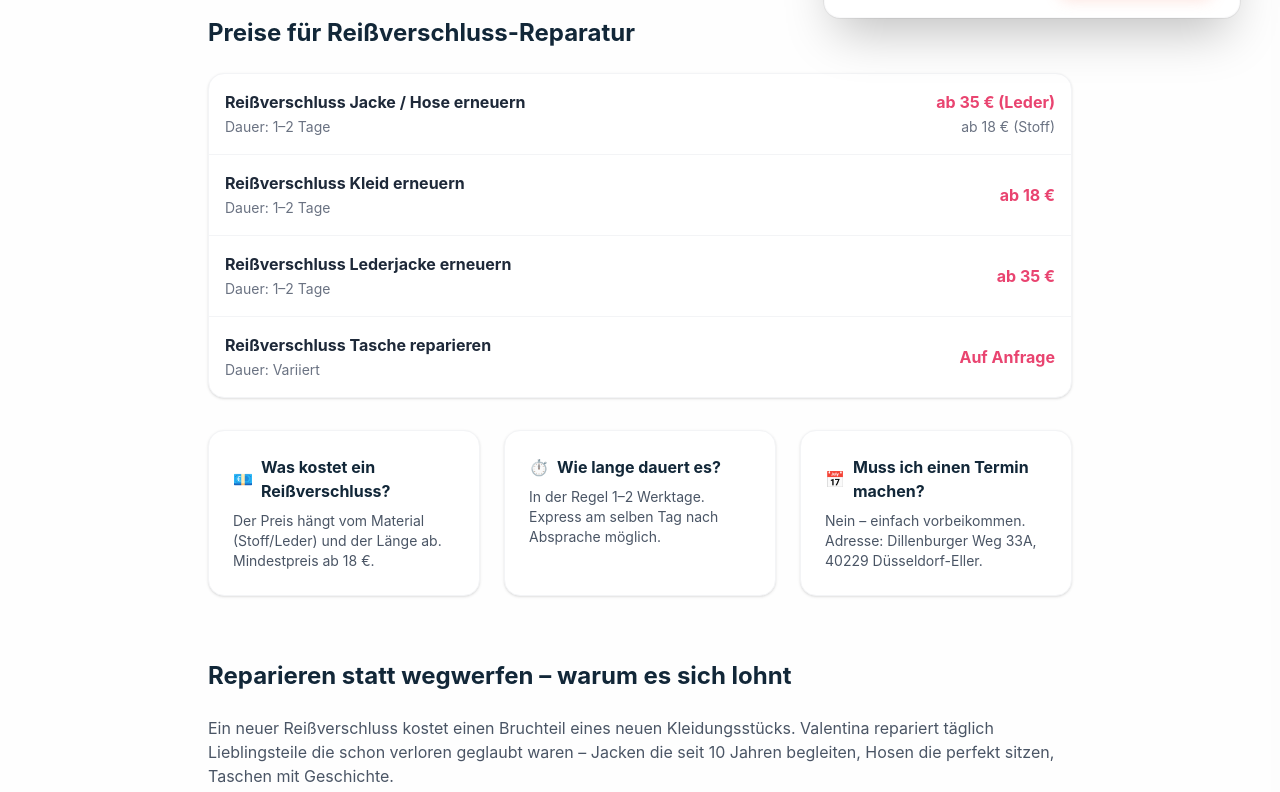
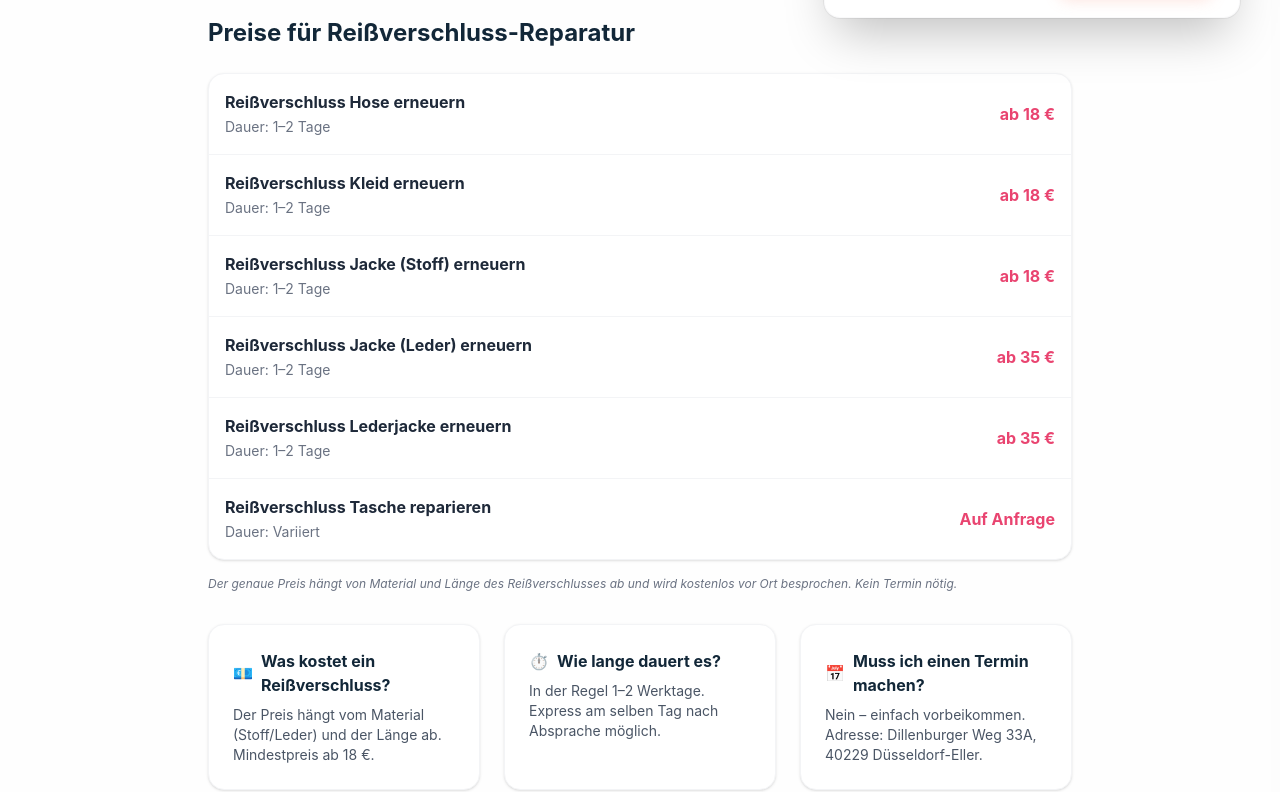
Before and after one commit to BrotherOO/valentina-eller-website, an Astro site: page /reissverschluss-reparieren-duesseldorf in a window 1280 px wide. Shown: the part 742-1534 px from the top of the page. Built offline with nearby package versions, Linux system fonts and the light colour scheme; Astro itself is replaced by a stand-in of ours; a web font is replaced by a local one.

Commit message:
fix: separate zipper replacement prices and update disclaimer

```diff
--- a/src/components/PriceList.vue
+++ b/src/components/PriceList.vue
@@ -68,6 +68,8 @@ const prices = [
   { name: 'Hose weiter machen (Bund + Beine)', price: '18,00 €', duration: '1–2 Tage' },
   { name: 'Kleid / Abendmode enger nähen', price: 'ab 14,00 €', duration: 'Nach Aufwand' },
   { name: 'Kleid – Reißverschluss erneuern', price: '18,00 €', duration: '1–2 Tage' },
+  { name: 'Reißverschluss erneuern (Stoff)', price: 'ab 18,00 €', duration: '1–2 Tage' },
+  { name: 'Reißverschluss erneuern (Leder)', price: 'ab 35,00 €', duration: '1–2 Tage' },
   { name: 'Sakko enger nähen + kürzen', price: 'ab 18,00 €', duration: '2 Tage' },
   { name: 'Sakko – neues Futter', price: 'ab 22,00 €', duration: '2 Tage' },
   { name: 'Mantel kürzen', price: 'ab 25,00 €', duration: '2 Tage' },
--- a/src/pages/reissverschluss-reparieren-duesseldorf.astro
+++ b/src/pages/reissverschluss-reparieren-duesseldorf.astro
@@ -67,10 +67,10 @@ import Footer from "../components/Footer.astro";
                         <tbody class="divide-y divide-gray-100">
                             <tr class="hover:bg-gray-50 transition-colors">
                                 <td class="p-4 text-gray-800">
-                                    <span class="font-bold block">Reißverschluss Jacke / Hose erneuern</span>
+                                    <span class="font-bold block">Reißverschluss Hose erneuern</span>
                                     <span class="text-sm text-gray-500">Dauer: 1–2 Tage</span>
                                 </td>
-                                <td class="p-4 font-bold text-[#e94470] text-right">ab 35 € (Leder)<br><span class="text-sm font-normal text-gray-500">ab 18 € (Stoff)</span></td>
+                                <td class="p-4 font-bold text-[#e94470] text-right whitespace-nowrap">ab 18 €</td>
                             </tr>
                             <tr class="hover:bg-gray-50 transition-colors">
                                 <td class="p-4 text-gray-800">
@@ -78,6 +78,20 @@ import Footer from "../components/Footer.astro";
                                     <span class="text-sm text-gray-500">Dauer: 1–2 Tage</span>
                                 </td>
                                 <td class="p-4 font-bold text-[#e94470] text-right whitespace-nowrap">ab 18 €</td>
+                            </tr>
+                            <tr class="hover:bg-gray-50 transition-colors">
+                                <td class="p-4 text-gray-800">
+                                    <span class="font-bold block">Reißverschluss Jacke (Stoff) erneuern</span>
+                                    <span class="text-sm text-gray-500">Dauer: 1–2 Tage</span>
+                                </td>
+                                <td class="p-4 font-bold text-[#e94470] text-right whitespace-nowrap">ab 18 €</td>
+                            </tr>
+                            <tr class="hover:bg-gray-50 transition-colors">
+                                <td class="p-4 text-gray-800">
+                                    <span class="font-bold block">Reißverschluss Jacke (Leder) erneuern</span>
+                                    <span class="text-sm text-gray-500">Dauer: 1–2 Tage</span>
+                                </td>
+                                <td class="p-4 font-bold text-[#e94470] text-right whitespace-nowrap">ab 35 €</td>
                             </tr>
                             <tr class="hover:bg-gray-50 transition-colors">
                                 <td class="p-4 text-gray-800">
@@ -96,6 +110,9 @@ import Footer from "../components/Footer.astro";
                         </tbody>
                     </table>
                 </div>
+                <p class="text-xs text-gray-500 italic mt-2">
+                    Der genaue Preis hängt von Material und Länge des Reißverschlusses ab und wird kostenlos vor Ort besprochen. Kein Termin nötig.
+                </p>
 
                 <div class="grid grid-cols-1 md:grid-cols-3 gap-6 mt-8">
                     <div class="bg-white p-6 rounded-2xl shadow-sm border border-gray-100">
```
